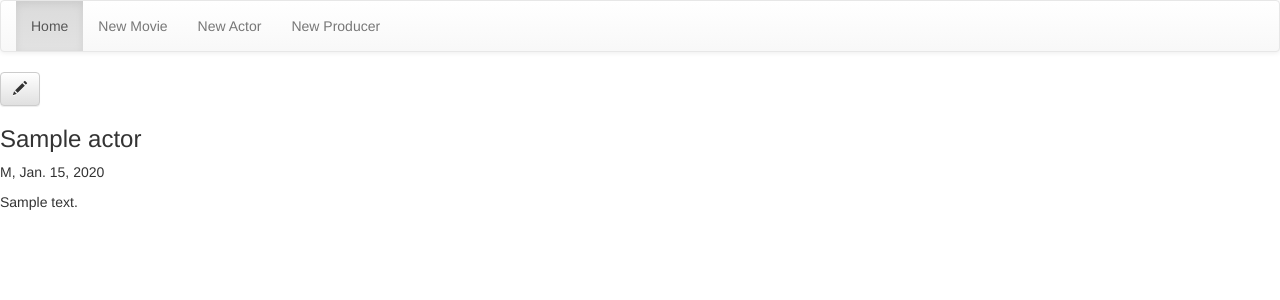
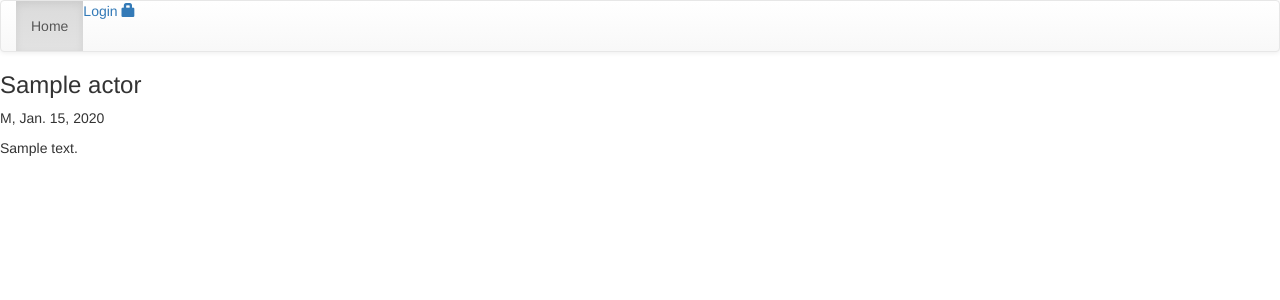
Before and after one commit to hariom454/Django, a Django app: page /actor/1/ in a window 1280 px wide. Shown: the top 300 px of the page. Run offline with Django 3.2, Linux system fonts and the light colour scheme; tables that the repository leaves empty hold one stand-in row (values such as "Sample post"); some libraries are stand-ins or nearby versions.

Commit message:
added login logout

```diff
--- a/Detail/models.py
+++ b/Detail/models.py
@@ -26,5 +26,4 @@ class Movie(models.Model):
 	#actors = models.ManyToManyField(Actor)
 	producer = models.ForeignKey(Producer, on_delete = models.CASCADE, null = True, blank = True)
 	Plot = models.TextField()
-	#Poster = models.ImageField()
-	#producer = models.ForeignKey(Producers, on_delete = models.CASCADE, null = True, blank = True)
+	#poster = models.ImageField()
--- a/Detail/templates/Detail/actor_detail.html
+++ b/Detail/templates/Detail/actor_detail.html
@@ -3,7 +3,9 @@
 {{obj.name}}
 {% endblock %}
 {% block content %}
-<a class="btn btn-default" href="{% url 'actor-edit' my_id=obj.id %}"><span class="glyphicon glyphicon-pencil"></span></a>
+{% if user.is_authenticated %}
+<a class="btn btn-default" href="{% url 'actor-edit' my_id=obj.id %}"> Edit <span class="glyphicon glyphicon-pencil"></span></a>
+{% endif %}
 <h3> {{ obj.name }} </h3>
 <p> {{obj.sex}}, {{obj.dob}}</p>
 <p> {{obj.bio}}</p>
--- a/Detail/templates/Detail/base.html
+++ b/Detail/templates/Detail/base.html
@@ -15,9 +15,15 @@
 
     <ul class="nav navbar-nav">
       <li class="active"><a href="/">Home</a></li>
-      <li><a href="{% url 'new_movie' %}"> New Movie</a></li>
-      <li><a href="{% url 'new_actor' %}"> New Actor</a></li>
-      <li><a href="{% url 'new_producer' %}"> New Producer</a></li>
+      {% if user.is_authenticated %}
+      <li><a href="{% url 'new_movie' %}" class = 'top-menu'> New Movie</a></li>
+      <li><a href="{% url 'new_actor' %}" class = 'top-menu'> New Actor</a></li>
+      <li><a href="{% url 'new_producer' %}" class = 'top-menu'> New Producer</a></li>
+      <p align = "right" class = 'top-menu'> {{ user.username }} <small>(<a href="{% url 'logout' %}">Log out</a>)</small></p>
+      {% else %}
+      <a href="{% url 'login' %}" class="top-menu" align = "right"> Login <span class="glyphicon glyphicon-lock"></span></a>
+      {% endif %}
+
     </ul>
   </div>
 </nav>
--- a/Detail/templates/Detail/movie_detail.html
+++ b/Detail/templates/Detail/movie_detail.html
@@ -4,7 +4,9 @@
 {% endblock %}
 {% block content %}
 <div class="col">
-	<a class="btn btn-default" href="{% url 'movie-edit' my_id=obj.id %}"><span class="glyphicon glyphicon-pencil"></span></a>
+	{% if user.is_authenticated %}
+	<a class="btn btn-default" href="{% url 'movie-edit' my_id=obj.id %}">Edit <span class="glyphicon glyphicon-pencil"></span></a>
+	{% endif %}
 <h2> {{obj.Name}} </h2>
 <p> {{ obj.Year_of_Release }} </p>
 <a href="{% url 'producer-detail' my_id=obj.producer.id %}" > {{ obj.producer.name }} </a>
--- a/Detail/templates/Detail/producer_detail.html
+++ b/Detail/templates/Detail/producer_detail.html
@@ -3,7 +3,9 @@
 {{obj.name}}
 {% endblock %}
 {% block content %}
-<a class="btn btn-default" href="{% url 'producer-edit' my_id=obj.id %}"><span class="glyphicon glyphicon-pencil"></span></a>
+{% if user.is_authenticated %}
+<a class="btn btn-default" href="{% url 'producer-edit' my_id=obj.id %}"> Edit <span class="glyphicon glyphicon-pencil"></span></a>
+{% endif %}
 <h3> {{ obj.name }} </h3>
 <p> {{obj.sex}}, {{obj.dob}}</p>
 <p> {{obj.bio}}</p>
--- a/Detail/views.py
+++ b/Detail/views.py
@@ -5,6 +5,9 @@ from django.shortcuts import render, get_object_or_404,redirect
 # Create your views here.
 from .models import Movie, Actor, Producer
 from .forms import MovieForm, ActorForm, ProducerForm
+from django.contrib.auth.decorators import login_required
+
+@login_required
 def actorFormView(request):
 	if request.method == "POST":
 		form = ActorForm(request.POST)
@@ -18,6 +21,7 @@ def actorFormView(request):
 
 	return render(request, 'Detail/actor_form.html',{'form':form})
 
+@login_required
 def producerFormView(request):
 	if request.method == "POST":
 		form = ProducerForm(request.POST)
@@ -31,6 +35,7 @@ def producerFormView(request):
 
 	return render(request, 'Detail/producer_form.html',{'form':form})
 
+@login_required
 def movieFormView(request):
 	#form = MovieForm(request.POST or None)
 	if request.method == "POST":
@@ -46,19 +51,20 @@ def movieFormView(request):
 def home_view(request):
 	obj = Movie.objects.all()
 	return render(request, 'Detail/home.html', {'obj':obj})
+
 def actor_detail(request, my_id):
-
 	obj = get_object_or_404(Actor, id=my_id)
 	return render(request, "Detail/actor_detail.html",{'obj':obj})
 
 def producerDetailView(request, my_id):
-
 	obj = get_object_or_404(Producer, id=my_id)
 	return render(request, "Detail/producer_detail.html",{'obj':obj})
+
 def movie_detail(request,mv_id):
 	obj = get_object_or_404(Movie, id=mv_id)
 	return render(request, 'Detail/movie_detail.html',{'obj':obj})
 
+@login_required
 def movie_edit(request, my_id):
     movie = get_object_or_404(Movie, id=my_id)
     if request.method == "POST":
@@ -71,6 +77,7 @@ def movie_edit(request, my_id):
         form = MovieForm(instance=movie)
     return render(request, 'Detail/form.html', {'form': form})
 
+@login_required
 def producer_edit(request, my_id):
     producer = get_object_or_404(Producer, id=my_id)
     if request.method == "POST":
@@ -83,6 +90,7 @@ def producer_edit(request, my_id):
         form = ProducerForm(instance=producer)
     return render(request, 'Detail/producer_form.html', {'form': form})
 
+@login_required
 def actor_edit(request, my_id):
     actor = get_object_or_404(Actor, id=my_id)
     if request.method == "POST":
--- a/Movie/settings.py
+++ b/Movie/settings.py
@@ -119,3 +119,6 @@ USE_TZ = True
 # https://docs.djangoproject.com/en/2.1/howto/static-files/
 
 STATIC_URL = '/static/'
+
+LOGIN_REDIRECT_URL = '/'
+LOGOUT_REDIRECT_URL = '/'
--- a/Movie/urls.py
+++ b/Movie/urls.py
@@ -15,7 +15,10 @@ Including another URLconf
 """
 from django.contrib import admin
 from django.urls import path, include
+
 urlpatterns = [
     path('admin/', admin.site.urls),
+    path('accounts/', include('django.contrib.auth.urls')),
     path('', include('Detail.urls')),
+
 ]
```
Also changed, not shown: Detail/templates/registration/login.html (added, +24 -0 lines).
